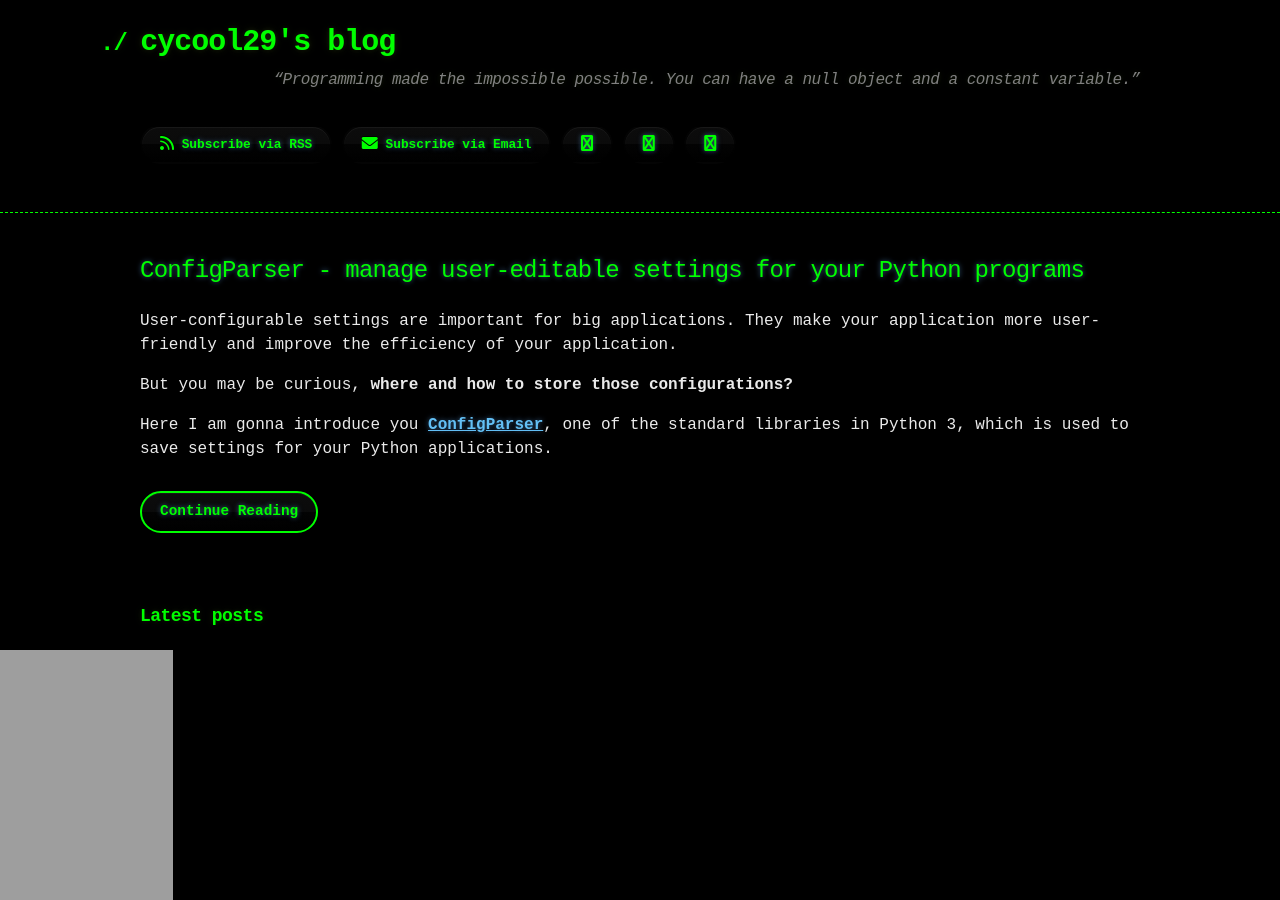
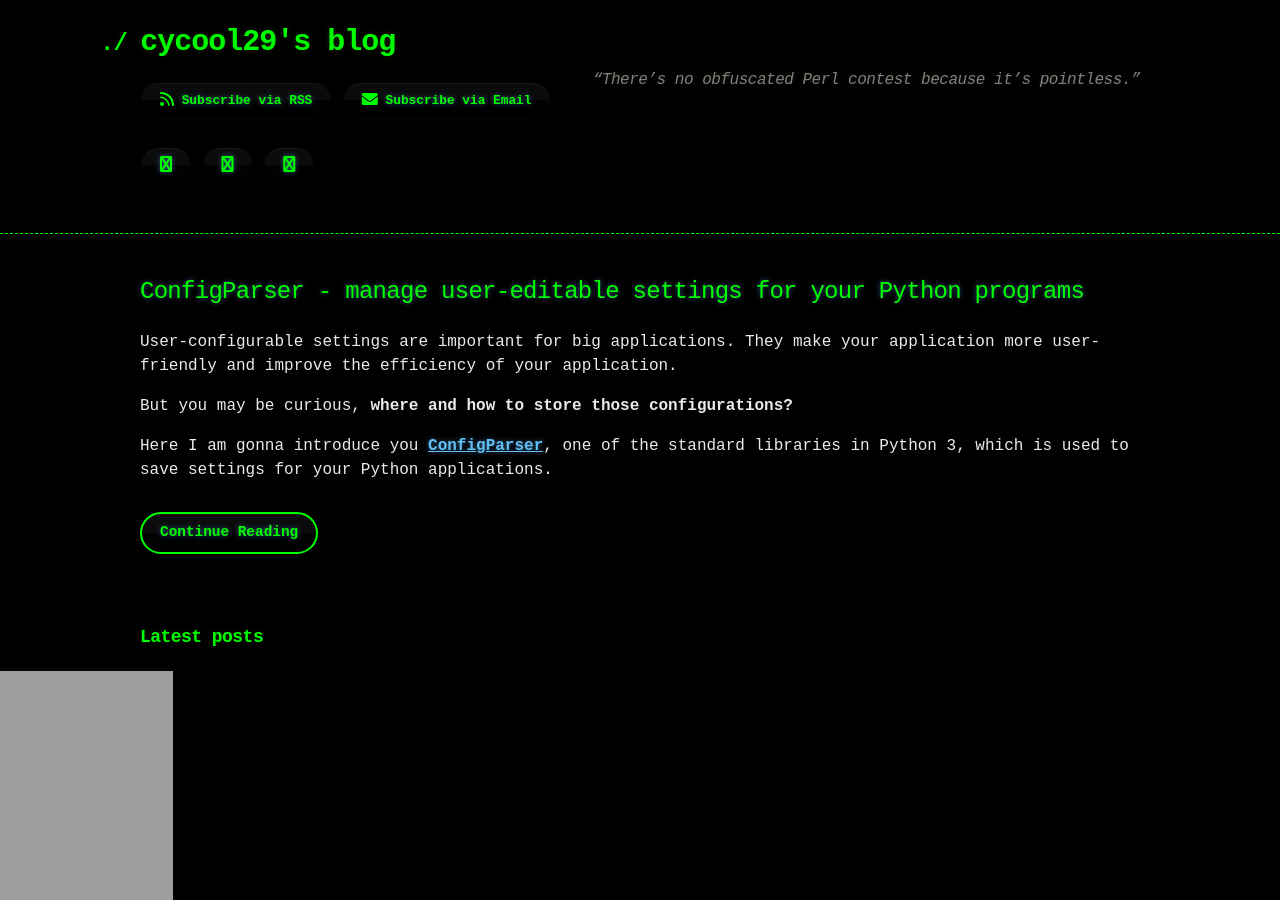
Before and after one commit to cycool29/cycool29.github.io, a Jekyll site: the page built from index.md, in a window 1280 px wide and 900 px high. Built offline with Jekyll 4.4.1, drawn with Linux system fonts in a browser that asks for light colours; a style sheet for code colours, icons or effects is not loaded.

Commit message:
Update quotes

```diff
--- a/_config.yml
+++ b/_config.yml
@@ -1,5 +1,5 @@
 title: cycool29's blog
-description: "“Programming made the impossible possible. You can have a null object and a constant variable.” "
+description: "“There’s no obfuscated Perl contest because it’s pointless.” "
 bio: A high school student. Intermediate in Python, Git, Bash. Learning JavaScript. He/Him. "
 author: cycool29
 url: https://cycool29.github.io
```
